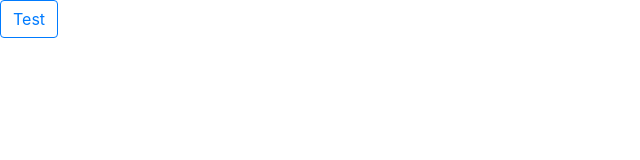
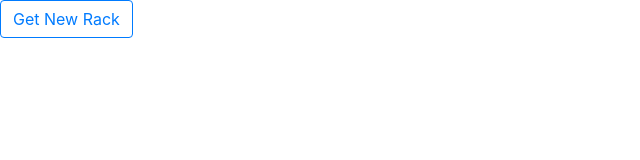
Before and after one commit to scottbenton/TextTwist-UI, a React (Create React App) app: page / in a window 1280 px wide. Shown: the top 160 px of the page, without its empty margins (0-640 px from the left). Built offline with nearby package versions, Linux system fonts and the light colour scheme.

Commit message:
Made the request map into states

```diff
--- a/src/App.js
+++ b/src/App.js
@@ -2,29 +2,11 @@ import React from 'react';
 import logo from './logo.svg';
 import './App.css';
 
-import Button from 'react-bootstrap/Button';
-
-import axios from 'axios';
-
-const CORS_API = 'https://cors-anywhere.herokuapp.com/'
-const PHP_URL = 'http://texttwistbackend-env.u2wnmj8hvu.us-east-2.elasticbeanstalk.com./';
-
+import MainPage from './Components/MainPage';
 
 function App() {
-
-  const makeCall = (evt) => {
-    evt.preventDefault();
-
-    axios({
-      method: 'get',
-      url: CORS_API + PHP_URL,
-    }).then((results) => console.log(results));
-  }
-
   return (
-    <Button variant='outline-primary' onClick={makeCall}>
-      Test
-    </Button>
+    <MainPage />
   );
 }
 
--- /dev/null
+++ b/src/Components/MainPage.jsx
@@ -0,0 +1,14 @@
+import React from 'react';
+
+import RequestButton from './RequestButton';
+
+export default function MainPage(props) {
+    const [words, setWords] = React.useState([]);
+    const [rack, setRack] = React.useState('');
+
+    return (
+        <>
+            <RequestButton setWords={setWords} setRack={setRack} />
+        </>
+    )
+}
--- /dev/null
+++ b/src/Components/RequestButton.jsx
@@ -0,0 +1,41 @@
+import React from 'react';
+import Button from 'react-bootstrap/Button';
+
+import axios from 'axios';
+
+const CORS_API = 'https://cors-anywhere.herokuapp.com/'
+const PHP_URL = 'http://texttwistbackend-env.u2wnmj8hvu.us-east-2.elasticbeanstalk.com./';
+
+export default function RequestButton(props) {
+    const {setWords, setRack} = props;
+
+    const makeCall = (evt) => {
+        evt.preventDefault();
+
+        axios({
+            method: 'get',
+            url: CORS_API + PHP_URL,
+        }).then((results) => {
+            console.log(results.data);
+            setRack(results.data.rack);
+            var wordsObject = Object.keys(results.data.words);
+
+            var wordsArray = [];
+            Object.keys(wordsObject).forEach((key) => {
+                var wordObj = {
+                    word: results.data.words[key],
+                    found: false,
+                }
+                wordsArray.push(wordObj);
+            });
+            console.log(wordsArray);
+            setWords(wordsArray);
+        });
+    }
+
+    return (
+        <Button variant='outline-primary' onClick={makeCall}>
+            Get New Rack
+        </Button>
+    );
+}
```
